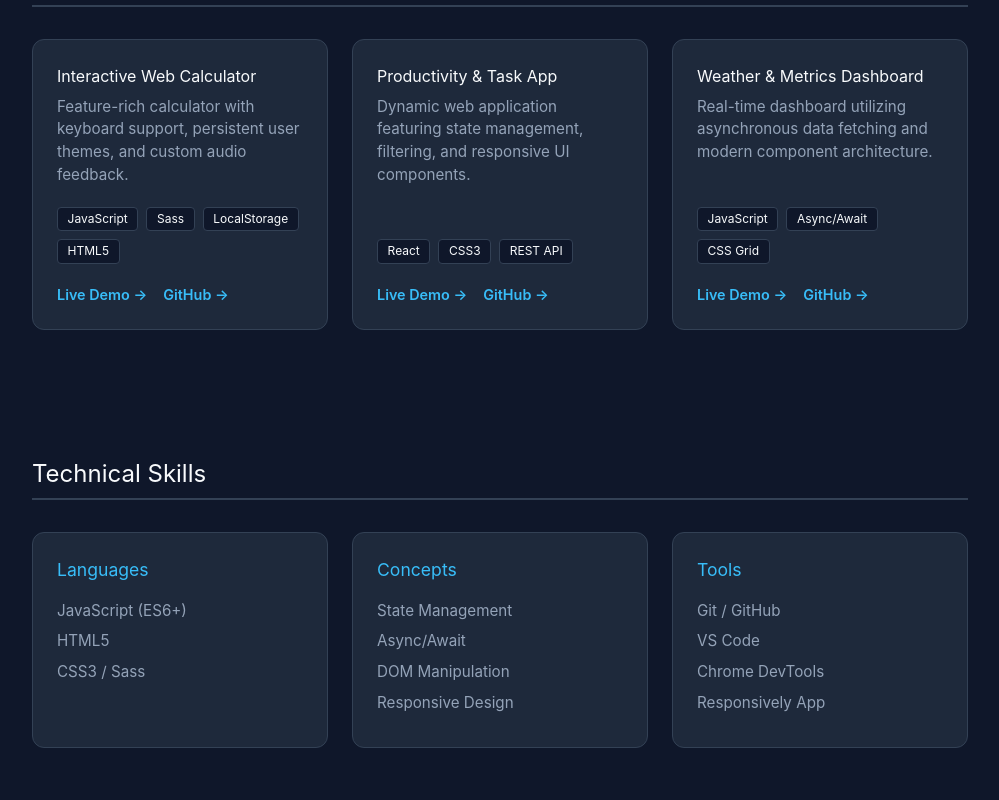
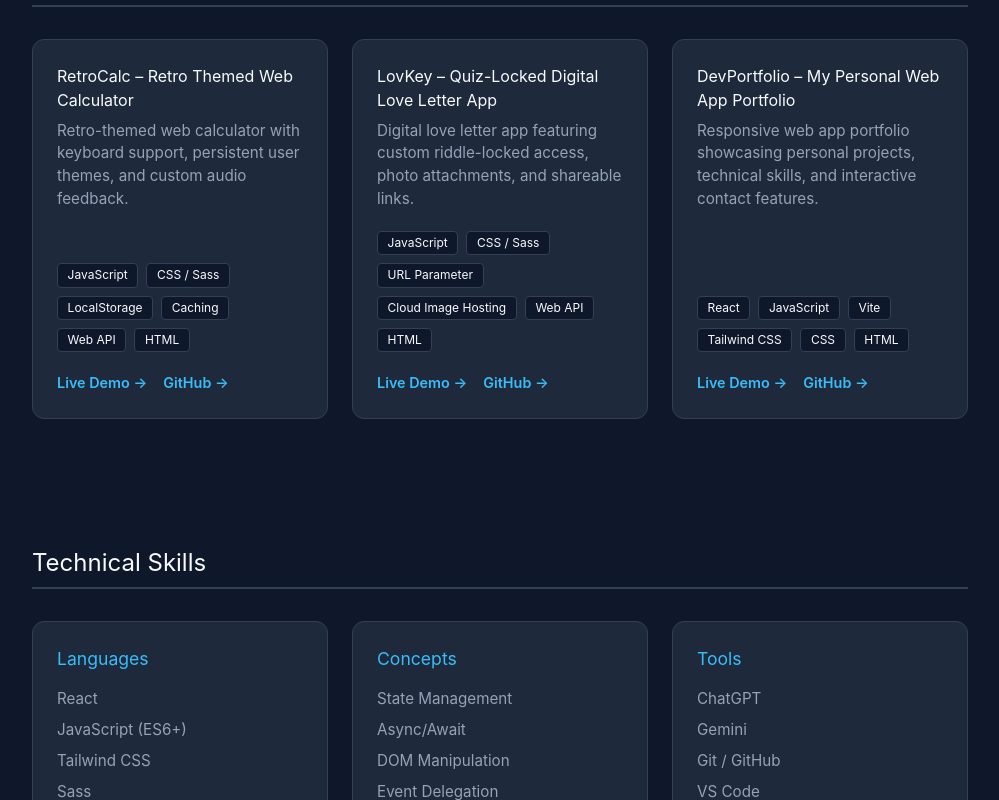
Before and after one commit to margauxvertudes/web-app-portfolio, a React (Vite) app in the folder portfolio-app/: page / in a window 1280 px wide. Shown: the part 640-1440 px from the top of the page, without its empty margins (140-1139 px from the left). Built offline with nearby package versions, Linux system fonts and the light colour scheme.

Commit message:
edit content

```diff
--- a/portfolio-app/index.html
+++ b/portfolio-app/index.html
@@ -4,6 +4,7 @@
         <title>DevPortfolio – My Personal Web App Portfolio</title>
         <meta charset="UTF-8" />
         <meta name="viewport" content="width=device-width, initial-scale=1.0" />
+        <link rel="icon" type="image/png" href="./public/portfolio-favicon.png" />
     </head>
 
     <body>
--- a/portfolio-app/src/App.jsx
+++ b/portfolio-app/src/App.jsx
@@ -4,34 +4,34 @@ import "./index.css";
 const PROJECTS = [
     {
         id: 1,
-        title: "Interactive Web Calculator",
-        description: "Feature-rich calculator with keyboard support, persistent user themes, and custom audio feedback.",
-        tags: ["JavaScript", "Sass", "LocalStorage", "HTML5"],
+        title: "RetroCalc – Retro Themed Web Calculator",
+        description: "Retro-themed web calculator with keyboard support, persistent user themes, and custom audio feedback.",
+        tags: ["JavaScript", "CSS / Sass", "LocalStorage", "Caching", "Web API", "HTML"],
         demoUrl: "#",
         githubUrl: "#"
     },
     {
         id: 2,
-        title: "Productivity & Task App",
-        description: "Dynamic web application featuring state management, filtering, and responsive UI components.",
-        tags: ["React", "CSS3", "REST API"],
+        title: "LovKey – Quiz-Locked Digital Love Letter App",
+        description: "Digital love letter app featuring custom riddle-locked access, photo attachments, and shareable links.",
+        tags: ["JavaScript", "CSS / Sass", "URL Parameter", "Cloud Image Hosting", "Web API", "HTML"],
         demoUrl: "#",
         githubUrl: "#"
     },
     {
         id: 3,
-        title: "Weather & Metrics Dashboard",
-        description: "Real-time dashboard utilizing asynchronous data fetching and modern component architecture.",
-        tags: ["JavaScript", "Async/Await", "CSS Grid"],
+        title: "DevPortfolio – My Personal Web App Portfolio",
+        description: "Responsive web app portfolio showcasing personal projects, technical skills, and interactive contact features.",
+        tags: ["React", "JavaScript", "Vite", "Tailwind CSS", "CSS", "HTML"],
         demoUrl: "#",
         githubUrl: "#"
     }
 ];
 
 const SKILLS = {
-    Languages: ["JavaScript (ES6+)", "HTML5", "CSS3 / Sass"],
-    Concepts: ["State Management", "Async/Await", "DOM Manipulation", "Responsive Design"],
-    Tools: ["Git / GitHub", "VS Code", "Chrome DevTools", "Responsively App"]
+    Languages: ["React", "JavaScript (ES6+)", "Tailwind CSS", "Sass", "CSS3", "HTML5", "PostgreSQL", "MySQL"],
+    Concepts: ["State Management", "Async/Await", "DOM Manipulation", "Event Delegation", "DOM Caching", "LocalStorage", "Cloud Media Hosting", "Progressive Web Apps (PWA)", "Offline Caching", "Responsive Design", "Web Accessibility (a11y)", "SEO Optimization", "Performance Optimization"],
+    Tools: ["ChatGPT", "Gemini", "Git / GitHub", "VS Code", "Chrome DevTools", "Responsively App"]
 };
 
 export default function App() {
@@ -123,7 +123,7 @@ export default function App() {
             </section>
 
             <footer className="text-center p-8 text-(--text-muted) text-[0.85rem] border-t border-(--surface-border)">
-                <p>&copy; {new Date().getFullYear()} Francis Dale P. Cortez. Built with React & CSS.</p>
+                <p>&copy; {new Date().getFullYear()} Francis Dale P. Cortez. Built with React & Tailwind CSS.</p>
             </footer>
         </div>
     );
```
Also changed, not shown: portfolio-app/public/portfolio-favicon.png (added).
